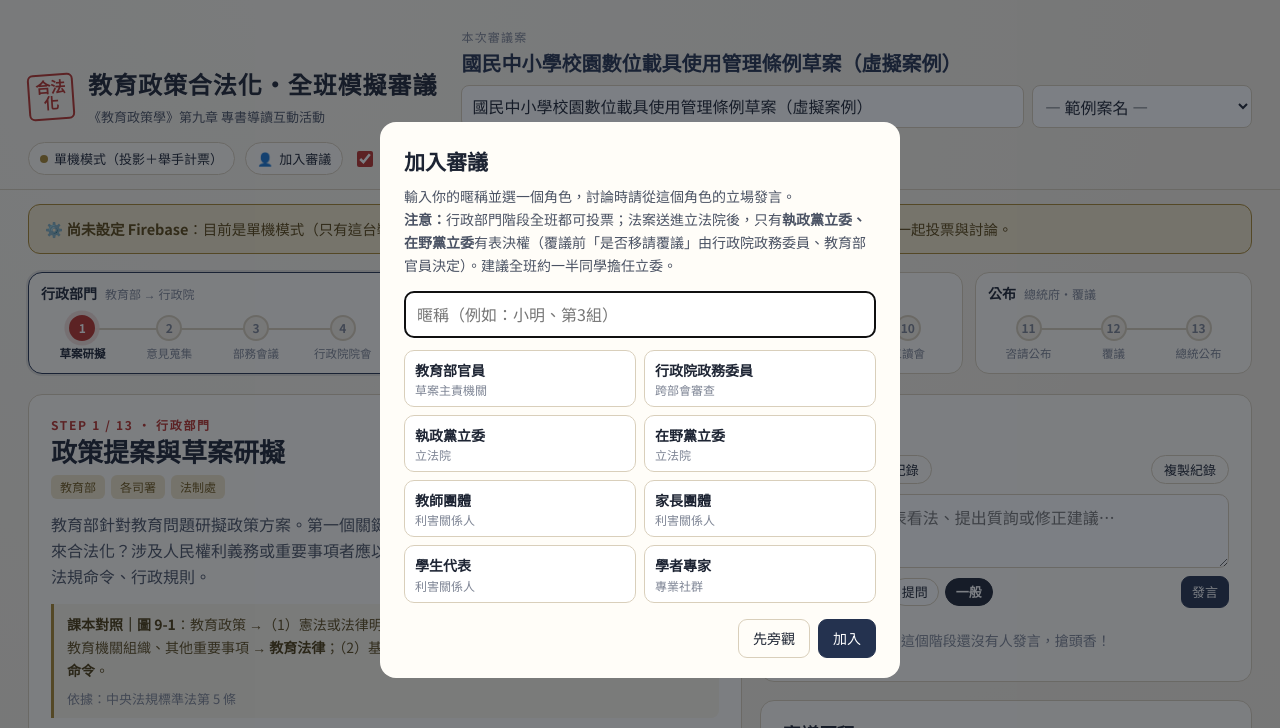
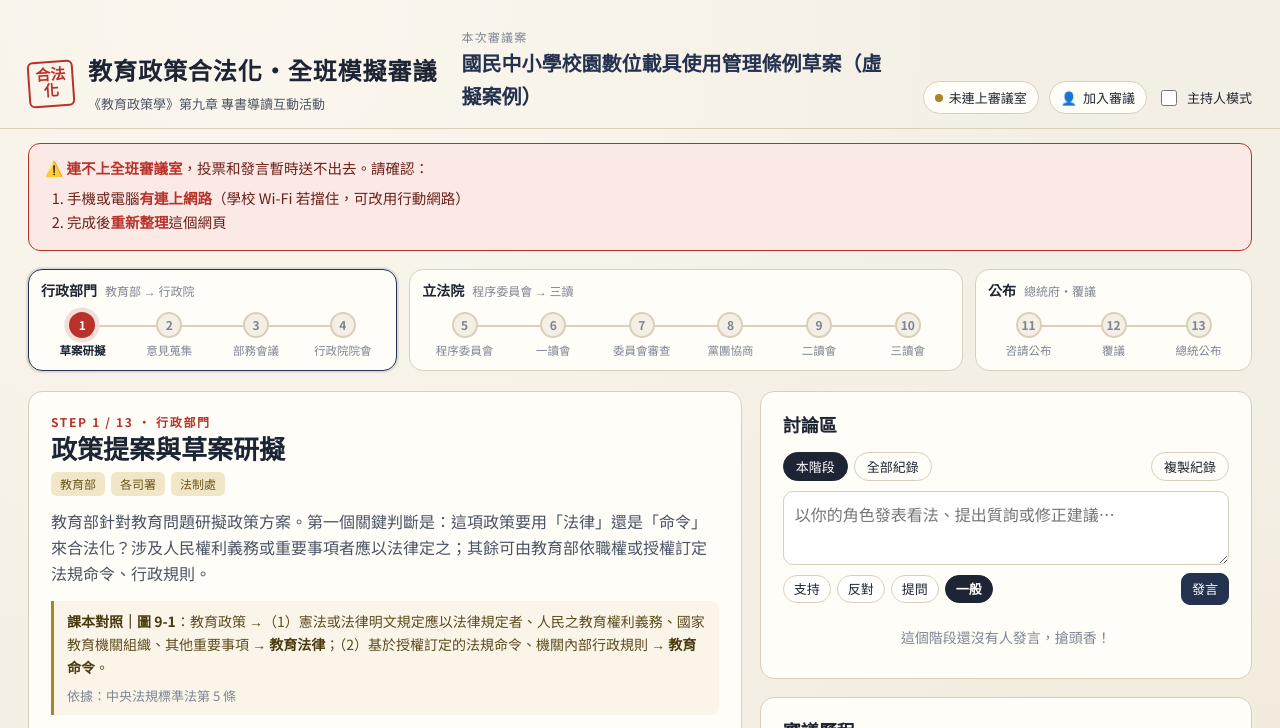
Before and after one commit to R1mesy/legitimation-sim, a plain HTML site: page legitimation-sim/index.html in a window 1280 px wide. Shown: the top 728 px of the page. Drawn offline with Linux system fonts and the light colour scheme.

Commit message:
Add files via upload

```diff
--- a/legitimation-sim/index.html
+++ b/legitimation-sim/index.html
@@ -6,24 +6,16 @@
 <meta name="color-scheme" content="light">
 <title>教育政策合法化：全班模擬審議</title>
 <!-- ================================================================
-  {
+  ★ 設定區：Firebase 設定（已填好）★
+================================================================= -->
+<script>
+window.FIREBASE_CONFIG = {
   apiKey: "AIzaSyDArVbIFSlNchXqFRjo0DSHM1Ak_Yqa_b4",
   authDomain: "legitimation-class.firebaseapp.com",
   projectId: "legitimation-class",
   storageBucket: "legitimation-class.firebasestorage.app",
   messagingSenderId: "221238814894",
-  appId: "1:221238814894:web:873a8610aa4c321233e53f",
-  measurementId: "G-NVEXDSD0PS"
-};
-================================================================= -->
-<script>
-window.FIREBASE_CONFIG = {
-  apiKey: "貼上你的 apiKey",
-  authDomain: "貼上你的 authDomain",
-  projectId: "貼上你的 projectId",
-  storageBucket: "貼上你的 storageBucket",
-  messagingSenderId: "貼上你的 messagingSenderId",
-  appId: "貼上你的 appId"
+  appId: "1:221238814894:web:873a8610aa4c321233e53f"
 };
 // 主持人密碼：勾選「主持人模式」時要輸入（留空 "" 代表不需要密碼）
 window.HOST_PIN = "1234";
```
